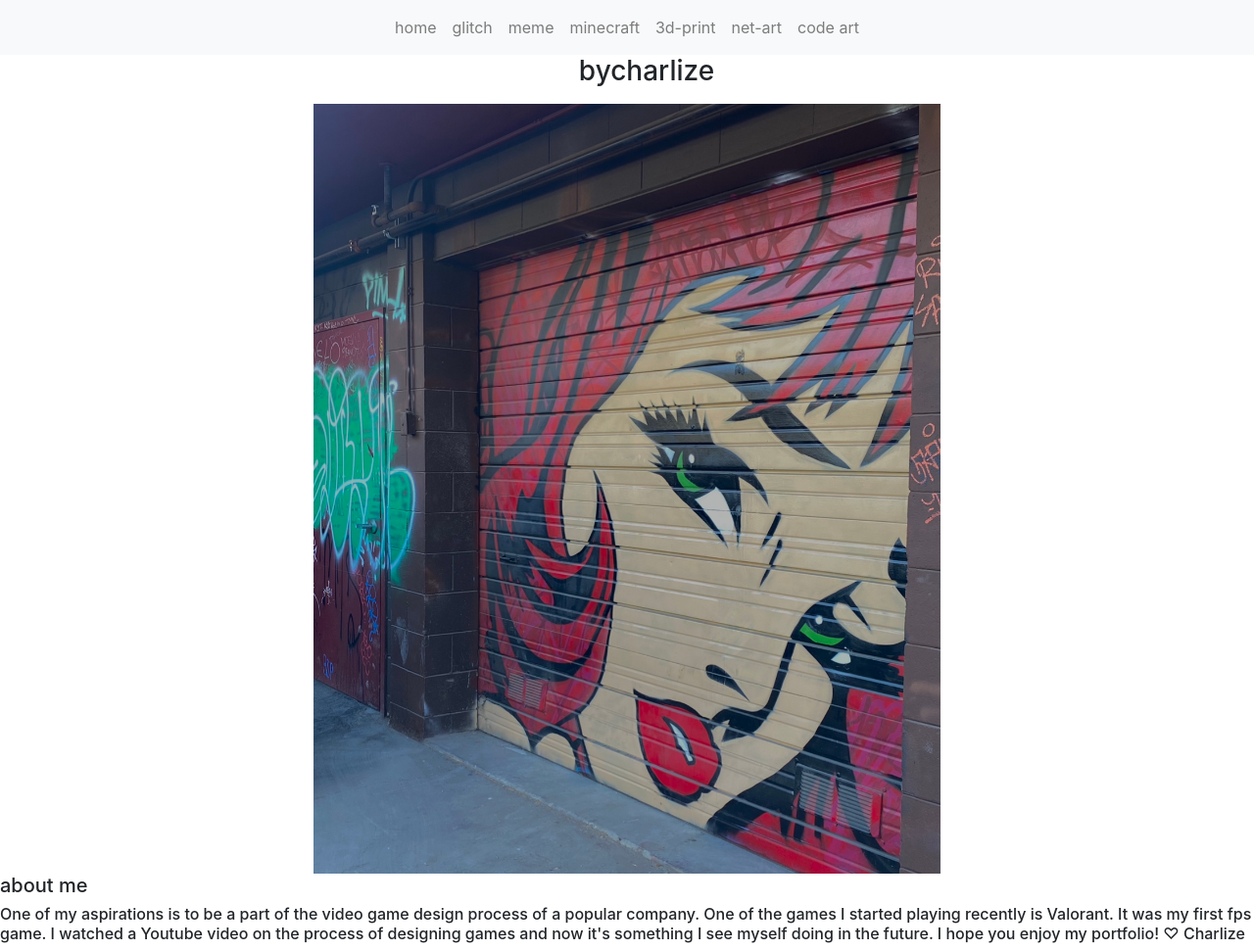
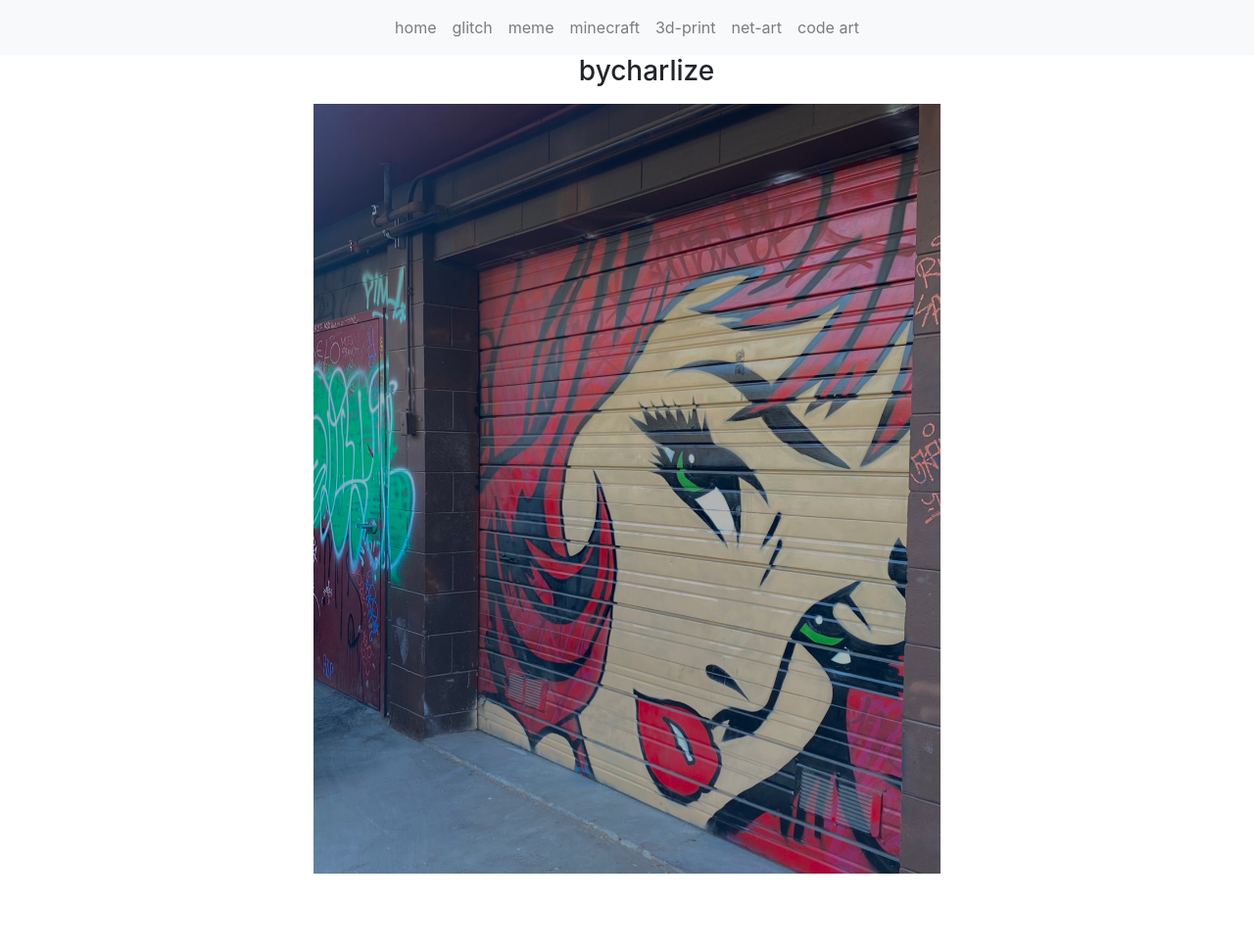
Before and after one commit to bycharlize/bycharlize.github.io, a plain HTML site: page bootstrap/index.html in a window 1280 px wide. Shown: the whole page at 98% size. After the commit the page ends 892 px from the top, so only its background shows below. Drawn offline with nearby package versions, Linux system fonts and the light colour scheme.

Commit message:
remove index update (broken code)

```diff
--- a/bootstrap/index.html
+++ b/bootstrap/index.html
@@ -31,8 +31,6 @@
 </nav>
 <ul><p class="h3 text-center">bycharlize</p></ul>
          <img class="img-fluid mx-auto d-block" style="width:50%" src="homepage.jpg" alt="home">
-    <p class="h5">about me</p>
-    <p class="h6">One of my aspirations is to be a part of the video game design process of a popular company. One of the games I started playing recently is Valorant. It was my first fps game. I watched a Youtube video on the process of designing games and now it's something I see myself doing in the future. I hope you enjoy my portfolio! ♡ Charlize</p>
 
 </body>
 </html>
```
